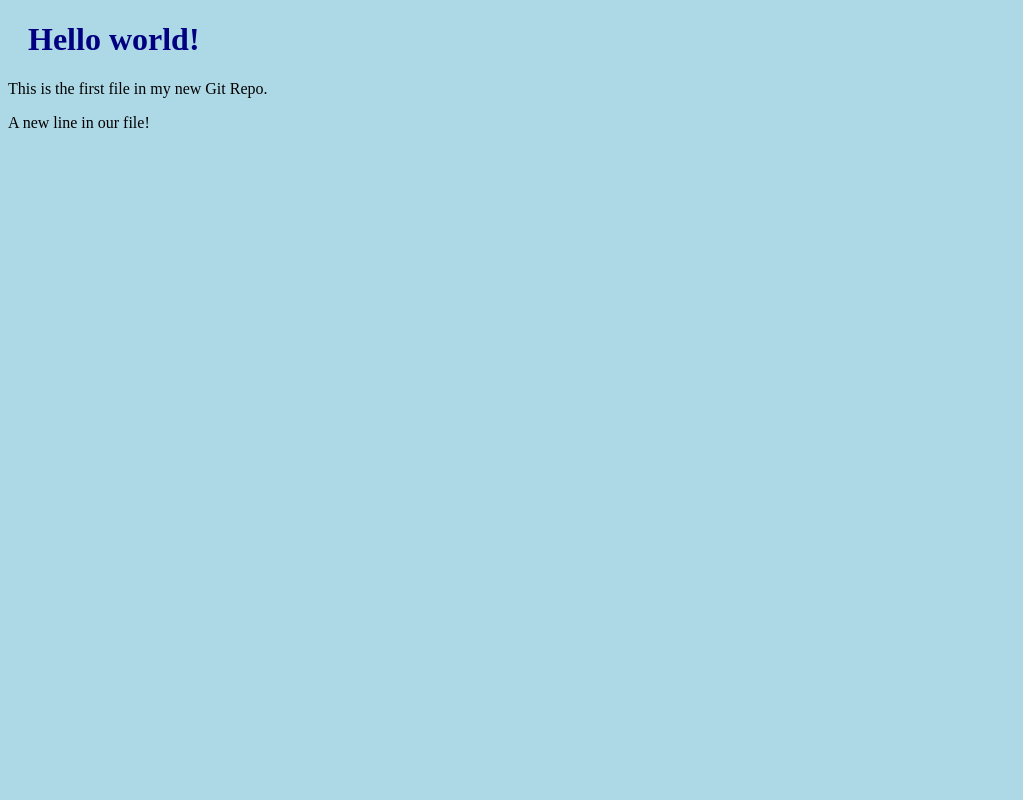
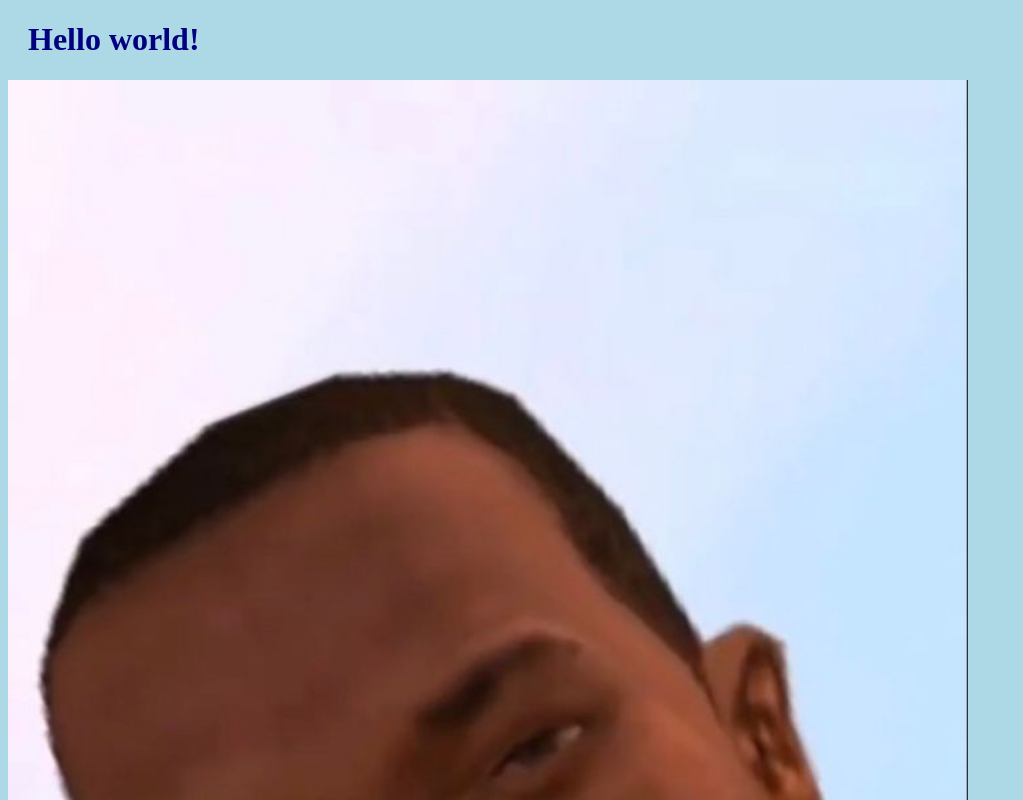
Before and after one commit to Guilherme130499/manutencao-software, a plain HTML site: page index.html in a window 1280 px wide. Shown: the top 800 px of the page, without its empty margins (0-1023 px from the left). Drawn offline with Linux system fonts and the light colour scheme.

Commit message:
add o cj

```diff
--- a/index.html
+++ b/index.html
@@ -5,10 +5,12 @@
 <link rel="stylesheet" href="bluestyle.css">
 </head>
 <body>
+
 <h1>Hello world!</h1>
+<div><img src="./86b0b43a99db01ba08a68c1b0757dc92.jpg" alt="Hello World from Space"
+style="width:100%;max-width:960px"></div>
 <p>This is the first file in my new Git Repo.</p>
 <p>A new line in our file!</p>
+
 </body>
 </html>
-</body>
-</html>
```
Also changed, not shown: 86b0b43a99db01ba08a68c1b0757dc92.jpg (added). Lines whose indentation alone changed are shown as unchanged.
